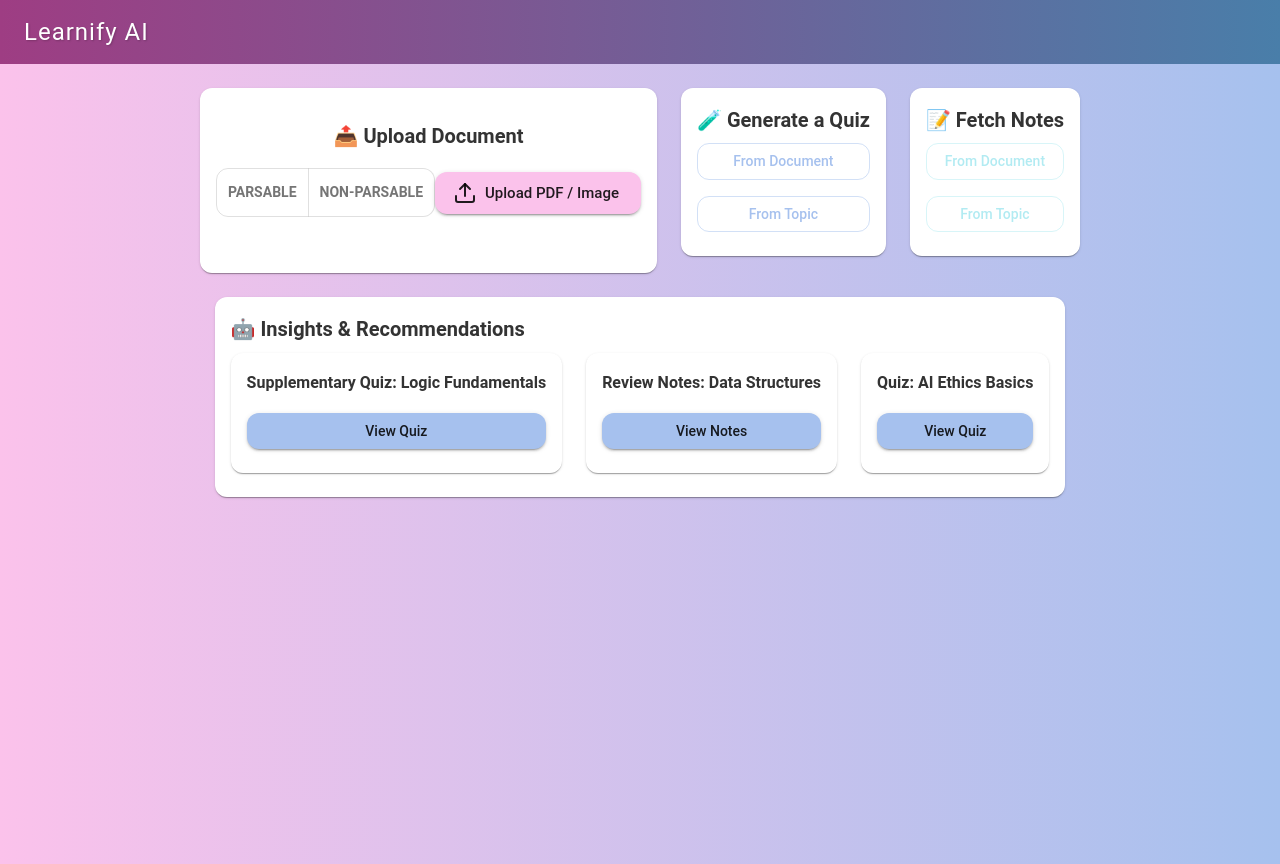
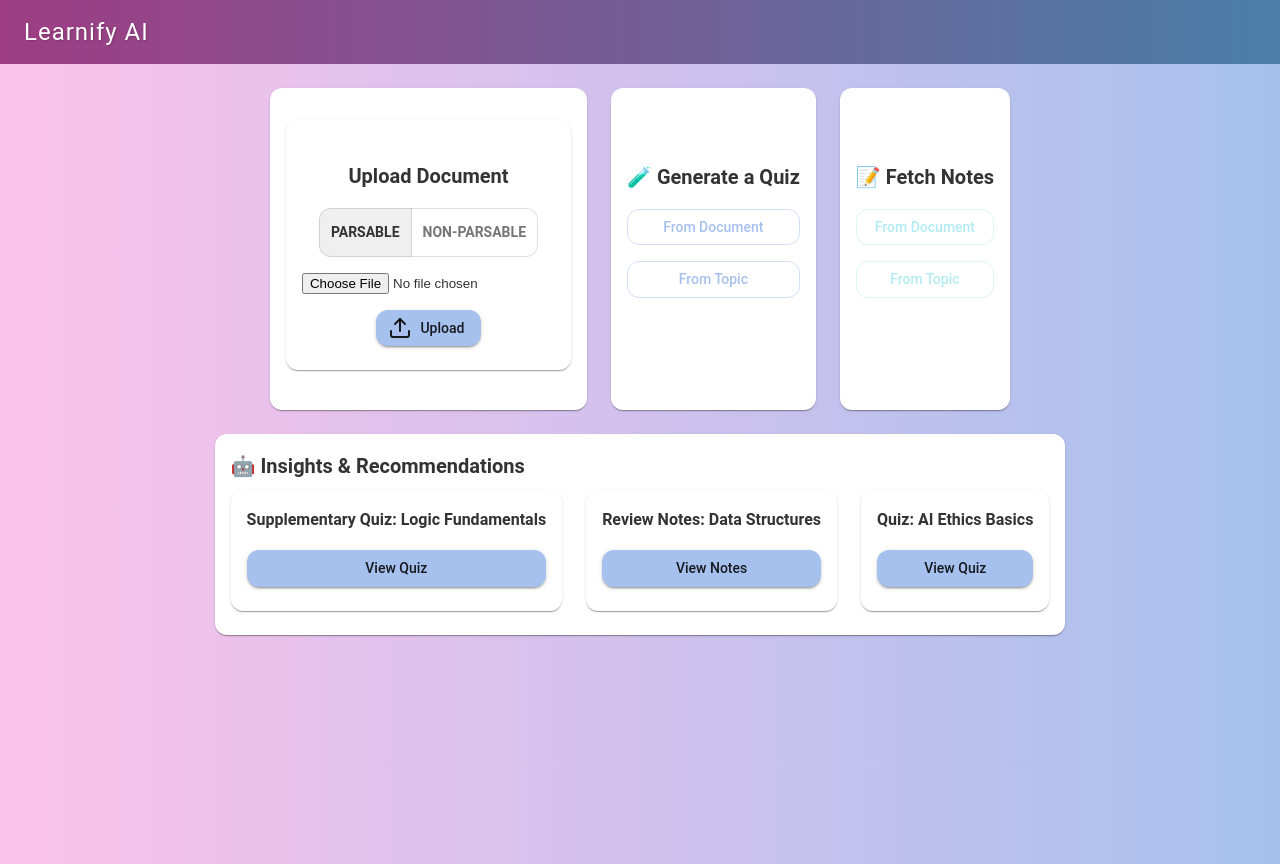
Before and after one commit to Saad-Y/503Nproj, a React (Create React App) app in the folder frontend/: page /dashboard in a window 1280 px wide. Built offline with nearby package versions, Linux system fonts and the light colour scheme; no server answers.

Commit message:
frontend for uploading doc

```diff
--- a/frontend/src/pages/Dashboard.js
+++ b/frontend/src/pages/Dashboard.js
@@ -14,6 +14,7 @@ import { Upload } from 'lucide-react';
 import './Dashboard.css';
 import { useNavigate } from 'react-router-dom';
 import TopicDialog from '../components/TopicDialog'
+import UploadDocument from './UploadDocument';
 
 export default function Dashboard({ SERVER_URL }) {
   const [recommendations, setRecommendations] = useState([
@@ -33,21 +34,15 @@ export default function Dashboard({ SERVER_URL }) {
         <Grid item xs={12} md={10} lg={8}>
           <Card className="dashboard-card center-card">
             <CardContent>
-              <Typography variant="h6" fontWeight="bold" mb={2}>
-                📤 Upload Document
-              </Typography>
-              <ToggleButtonGroup exclusive sx={{ mb: 2 }}>
-                <ToggleButton value="parsable">Parsable</ToggleButton>
-                <ToggleButton value="non-parsable">Non-parsable</ToggleButton>
-              </ToggleButtonGroup>
-              <Button
-                variant="contained"
-                startIcon={<Upload />}
-                size="large"
-                color="secondary"
-              >
-                Upload PDF / Image
-              </Button>
+            <Grid item xs={12} md={10} lg={8}>
+              <Card className="dashboard-card">
+                <CardContent>
+                  {/* Other content here... */}
+                  <UploadDocument SERVER_URL={SERVER_URL} />
+                </CardContent>
+              </Card>
+            </Grid>
+
             </CardContent>
           </Card>
         </Grid>
@@ -55,30 +50,29 @@ export default function Dashboard({ SERVER_URL }) {
         {/* Quiz Generator & Notes Section */}
         <Grid item container spacing={3} xs={12} md={10} lg={8}>
           <Grid item xs={12} md={6}>
-            <Card className="dashboard-card">
+              <Card className="dashboard-card" style={{ height: '100%' }}>
                 <CardContent>
+                  <Stack spacing={2} justifyContent="center" sx={{ minHeight: '250px' }}>
                     <Typography variant="h6" fontWeight="bold" gutterBottom>
                       🧪 Generate a Quiz
                     </Typography>
-                <Stack spacing={2}>
                     <Button variant="outlined" onClick={() => navigate('/generate-quiz-from-doc')}>
                       From Document
                     </Button>
-                  <Button variant="outlined"  onClick={() => setTopicOpen(true)}>
+                    <Button variant="outlined" onClick={() => setTopicOpen(true)}>
                       From Topic
                     </Button>
                   </Stack>
                 </CardContent>
               </Card>
           </Grid>
-
           <Grid item xs={12} md={6}>
-            <Card className="dashboard-card">
+            <Card className="dashboard-card" style={{ height: '100%' }}>
               <CardContent>
+                <Stack spacing={2} justifyContent="center" sx={{ minHeight: '250px' }}>
                   <Typography variant="h6" fontWeight="bold" gutterBottom>
                     📝 Fetch Notes
                   </Typography>
-                <Stack spacing={2}>
                   <Button variant="outlined" color="info" fullWidth>
                     From Document
                   </Button>
@@ -89,6 +83,7 @@ export default function Dashboard({ SERVER_URL }) {
               </CardContent>
             </Card>
           </Grid>
+
         </Grid>
 
         {/* Recommendations */}
--- /dev/null
+++ b/frontend/src/pages/UploadDocument.js
@@ -0,0 +1,78 @@
+import React, { useState } from 'react';
+import {
+  Button, Stack, Typography, ToggleButton, ToggleButtonGroup
+} from '@mui/material';
+import { Upload } from 'lucide-react';
+
+export default function UploadDocument({ SERVER_URL }) {
+  const [file, setFile] = useState(null);
+  const [docType, setDocType] = useState('parsable');
+  const [uploading, setUploading] = useState(false);
+  const [message, setMessage] = useState('');
+
+  const handleTypeChange = (event, newType) => {
+    if (newType !== null) setDocType(newType);
+  };
+
+  const handleFileChange = (event) => {
+    setFile(event.target.files[0]);
+    setMessage('');
+  };
+
+  const handleUpload = async () => {
+    if (!file) {
+      setMessage('Please select a file.');
+      return;
+    }
+
+    const formData = new FormData();
+    formData.append('file', file);
+    setUploading(true);
+
+    try {
+      const endpoint = docType === 'parsable' ? '/upload_document_parsable' : '/upload_document_non_parsable';
+      const response = await fetch(`${SERVER_URL}${endpoint}`, {
+        method: 'POST',
+        body: formData,
+        credentials: 'include'
+      });
+
+      //const result = await response.json();
+      if (response.ok) {
+        setMessage('Upload successful!');
+      } else {
+        setMessage('Upload failed.');
+      }
+    } catch (error) {
+      setMessage('Upload failed.');
+    } finally {
+      setUploading(false);
+    }
+  };
+
+  return (
+    <Stack spacing={2} alignItems="center" mt={3}>
+      <Typography variant="h6">Upload Document</Typography>
+      <ToggleButtonGroup
+        value={docType}
+        exclusive
+        onChange={handleTypeChange}
+        aria-label="document type"
+      >
+        <ToggleButton value="parsable" aria-label="parsable">Parsable</ToggleButton>
+        <ToggleButton value="non-parsable" aria-label="non-parsable">Non-Parsable</ToggleButton>
+      </ToggleButtonGroup>
+      <input type="file" accept=".pdf,.docx,.txt,.jpg,.jpeg,.png" onChange={handleFileChange} />
+      <Button
+        variant="contained"
+        color="primary"
+        startIcon={<Upload />}
+        onClick={handleUpload}
+        disabled={uploading}
+      >
+        {uploading ? 'Uploading...' : 'Upload'}
+      </Button>
+      {message && <Typography>{message}</Typography>}
+    </Stack>
+  );
+}
```
Also changed, not shown: frontend/src/components/GenerateQuizFromDoc.jsx (+14 -7 lines), frontend/src/components/TopicDialog.jsx (+13 -7 lines), 1 other file (tests, documents, lock files or other folders). Lines whose indentation alone changed are shown as unchanged.
